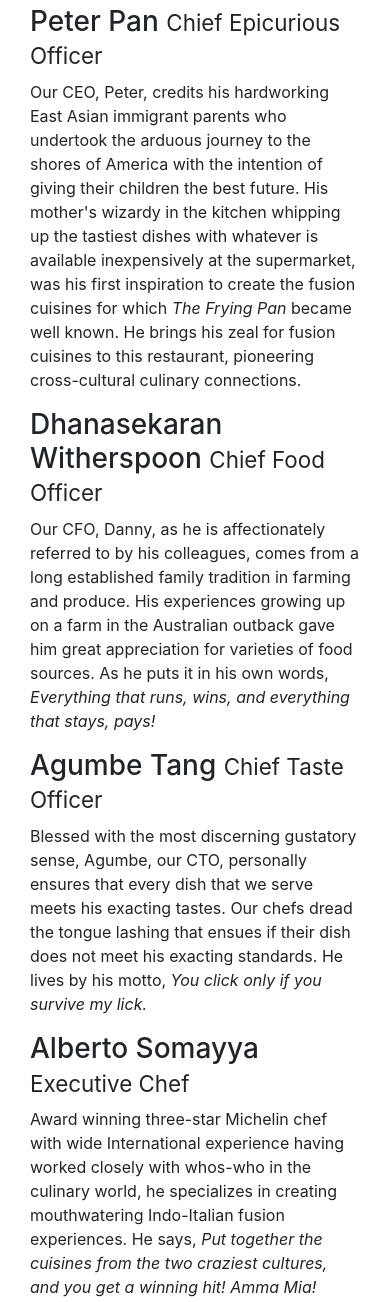
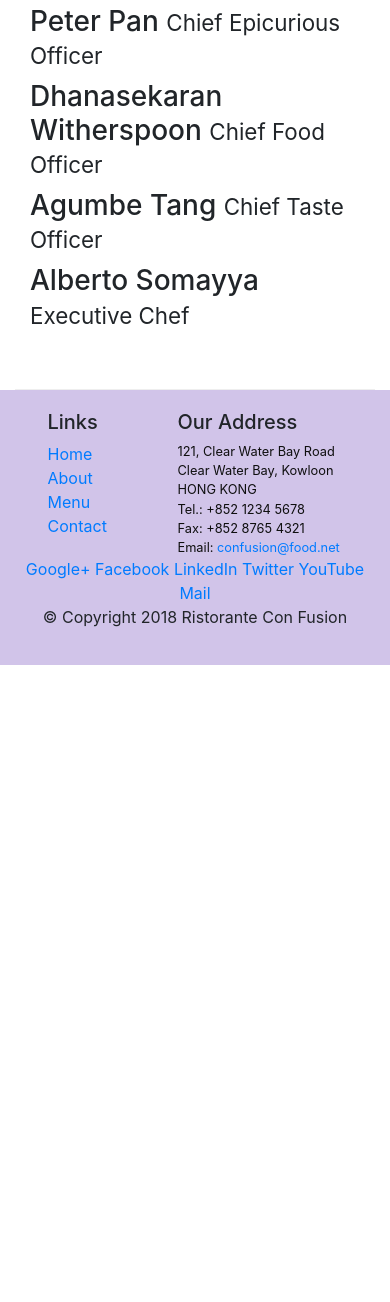
Before and after one commit to aradwann/bootstrap-confusion, a website: page aboutus.html in a window 390 px wide. Shown: the part 1117-2419 px from the top of the page. After the commit the page ends 1782 px from the top, so only its background shows below. Drawn offline with nearby package versions, Linux system fonts and the light colour scheme.

Commit message:
complete task 3

```diff
--- a/aboutus.html
+++ b/aboutus.html
@@ -69,7 +69,7 @@
         <div class="col-12 ">
           <h2>Corporate Leadership</h2>
           <h3>Peter Pan <small>Chief Epicurious Officer</small></h3>
-          <p>
+          <p class="d-none d-sm-block">
             Our CEO, Peter, credits his hardworking East Asian immigrant parents
             who undertook the arduous journey to the shores of America with the
             intention of giving their children the best future. His mother's
@@ -81,7 +81,7 @@
             culinary connections.
           </p>
           <h3>Dhanasekaran Witherspoon <small>Chief Food Officer</small></h3>
-          <p>
+          <p class="d-none d-sm-block">
             Our CFO, Danny, as he is affectionately referred to by his
             colleagues, comes from a long established family tradition in
             farming and produce. His experiences growing up on a farm in the
@@ -92,7 +92,7 @@
             >
           </p>
           <h3>Agumbe Tang <small>Chief Taste Officer</small></h3>
-          <p>
+          <p class="d-none d-sm-block">
             Blessed with the most discerning gustatory sense, Agumbe, our CTO,
             personally ensures that every dish that we serve meets his exacting
             tastes. Our chefs dread the tongue lashing that ensues if their dish
@@ -100,7 +100,7 @@
             <em>You click only if you survive my lick.</em>
           </p>
           <h3>Alberto Somayya <small>Executive Chef</small></h3>
-          <p>
+          <p class="d-none d-sm-block">
             Award winning three-star Michelin chef with wide International
             experience having worked closely with whos-who in the culinary
             world, he specializes in creating mouthwatering Indo-Italian fusion
```
